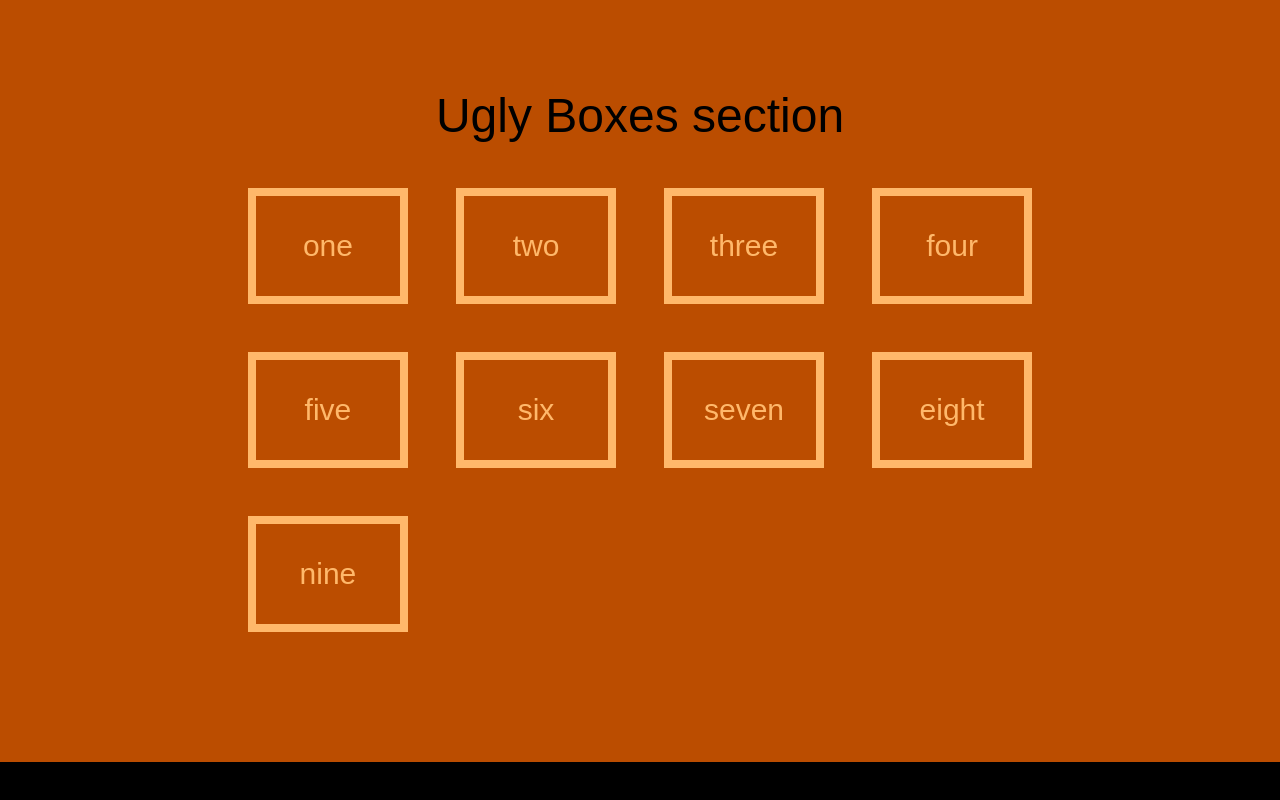
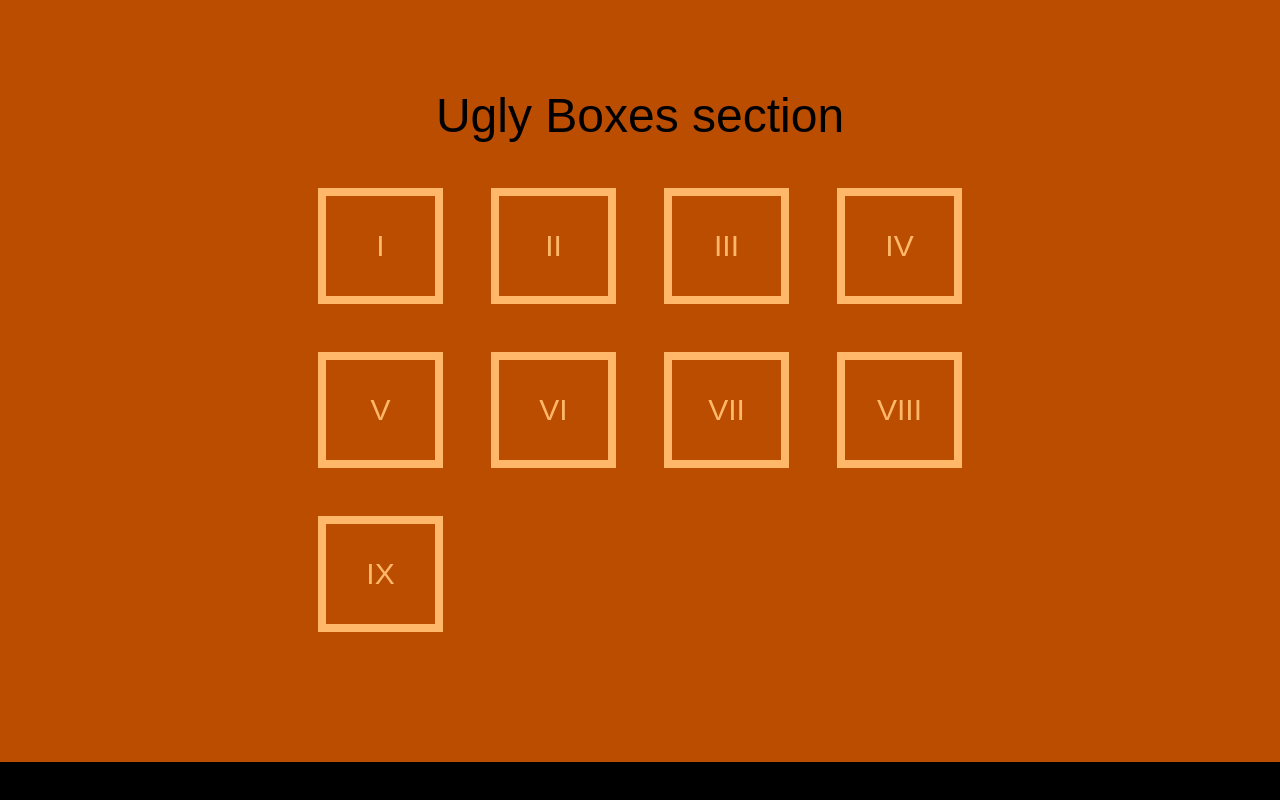
Before and after one commit to VilloKodeHode/fs04-v2, a Next.js app: page / in a window 1280 px wide. Shown: the part 1014-1814 px from the top of the page. Built offline with nearby package versions, Linux system fonts and the light colour scheme; a web font is replaced by a local one.

Commit message:
even better

```diff
--- a/components/base/Box.jsx
+++ b/components/base/Box.jsx
@@ -1,23 +1,49 @@
 import { boxData } from "@/data/boxData";
 
-export const Box = ({ text }) => {
+// 1–3999 til romertall
+const toRoman = (input) => {
+  const n = typeof input === "number" ? input : Number(String(input).trim());
+  if (!Number.isFinite(n) || n <= 0 || n >= 4000) return String(input); // behold original ved 0/NaN/>3999
+  const table = [
+    [1000, "M"], [900, "CM"], [500, "D"], [400, "CD"],
+    [100, "C"],  [90, "XC"],  [50, "L"], [40, "XL"],
+    [10, "X"],   [9, "IX"],   [5, "V"],  [4, "IV"], [1, "I"],
+  ];
+  let v = Math.floor(n), out = "";
+  for (const [val, sym] of table) while (v >= val) { out += sym; v -= val; }
+  return out;
+};
+
+// Plukk ut et tall uansett form
+const asRomanDisplay = (item) => {
+  if (item == null) return "";
+  // Tall eller numerisk streng
+  if (typeof item === "number" || /^\s*\d+\s*$/.test(String(item))) return toRoman(item);
+  // Objekt med mulig tallfelt
+  if (typeof item === "object") {
+    const maybe =
+      item.number ?? item.value ?? item.count ?? item.id ?? item.index;
+    if (maybe != null && /^\s*\d+\s*$/.test(String(maybe))) return toRoman(maybe);
+    // Fallback: vis label/text hvis ikke tall
+    return String(item.label ?? item.text ?? "");
+  }
+  // Ikke tall: vis som tekst
+  return String(item);
+};
+
+export const Box = ({ item }) => {
   return (
-    <>
-      <div className="border-8 text-3xl text-orange-300 p-8 border-orange-300 text-center">
-        {text}
-      </div>
-    </>
+    <div className="border-8 text-3xl text-orange-300 p-8 border-orange-300 text-center">
+      {asRomanDisplay(item)}
+    </div>
   );
 };
 
 export const MappedBoxes = () => {
   return (
     <>
-      {boxData.map((box, index) => (
-        <Box
-          key={box + index}
-          text={box}
-        />
+      {boxData.map((item, index) => (
+        <Box key={`box-${index}`} item={item} />
       ))}
     </>
   );
@@ -26,11 +52,12 @@ export const MappedBoxes = () => {
 export const MapBox = () => {
   return (
     <>
-      {boxData.map((text, index) => (
+      {boxData.map((item, index) => (
         <div
-          key={text + index}
-          className="border-8 text-3xl text-orange-300 p-8 border-orange-300 text-center">
-          {text}
+          key={`mapbox-${index}`}
+          className="border-8 text-3xl text-orange-300 p-8 border-orange-300 text-center"
+        >
+          {asRomanDisplay(item)}
         </div>
       ))}
     </>
--- a/data/boxData.js
+++ b/data/boxData.js
@@ -1,11 +1 @@
-export const boxData = [
-  "one",
-  "two",
-  "three",
-  "four",
-  "five",
-  "six",
-  "seven",
-  "eight",
-  "nine",
-];
+export const boxData = [1, 2, 3, 4, 5, 6, 7, 8, 9];
```
